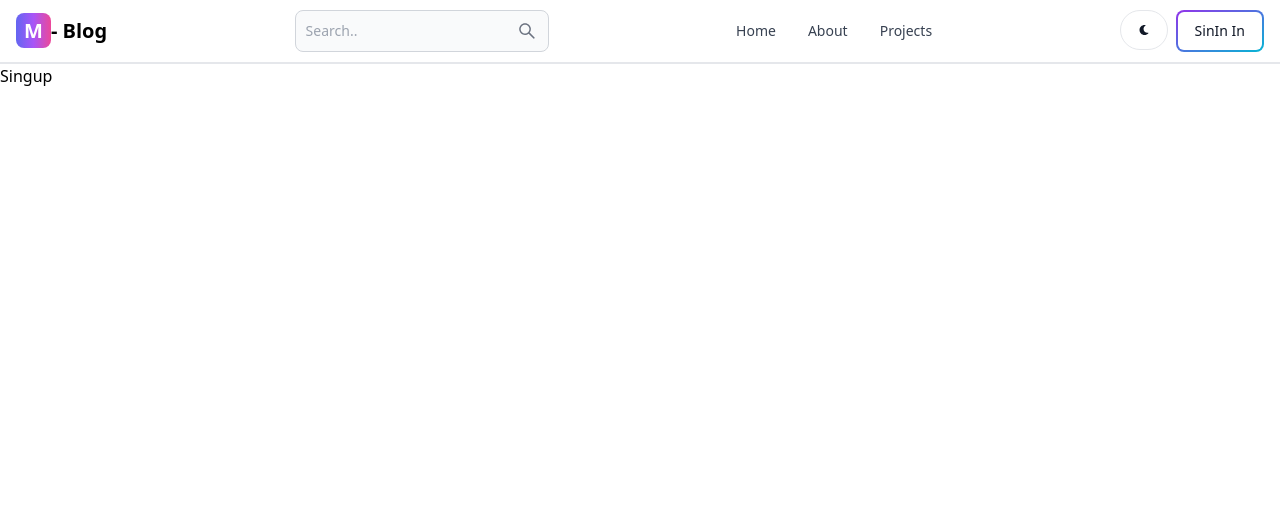
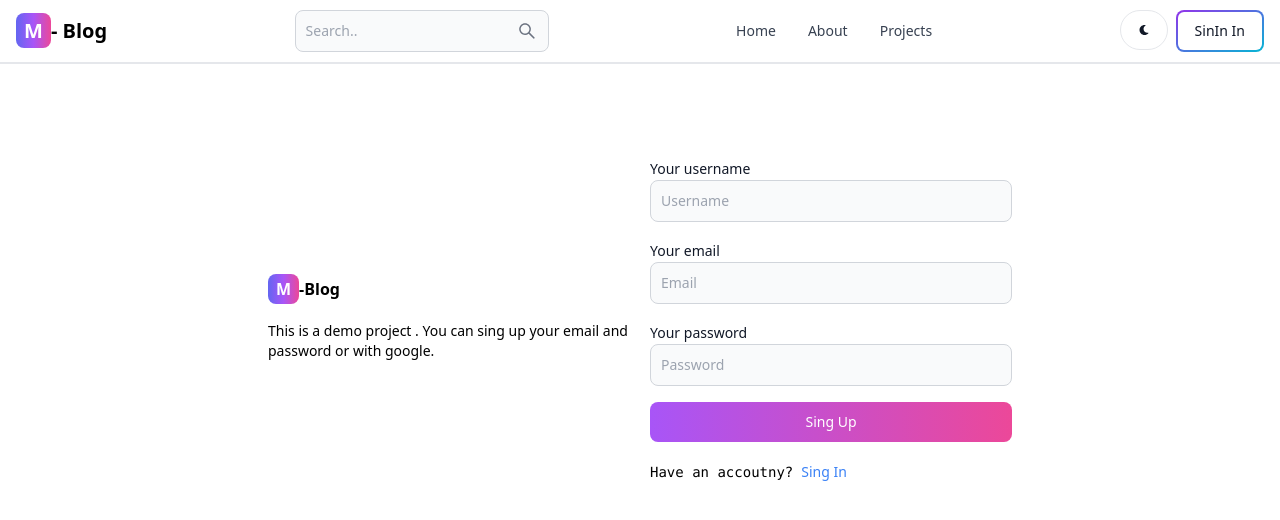
Before and after one commit to Mehebub24/m-blog, a React (Vite) app in the folder client/: page /Singup in a window 1280 px wide. Shown: the top 520 px of the page. Built offline with nearby package versions, Linux system fonts and the light colour scheme.

Commit message:
create sign up page ui

```diff
--- a/client/src/page/Singup.jsx
+++ b/client/src/page/Singup.jsx
@@ -1,5 +1,60 @@
+import { Link } from "react-router-dom";
+import {Label, TextInput,Button} from 'flowbite-react'
+
 export default function Singup() {
   return (
-    <div>Singup</div>
+    <div className="min-h-screen mt-20">
+      <div className="flex p-3 max-w-3xl mx-auto flex-col md:flex-row md:items-center gap-5">
+        {/*left*/}
+        <div className="flex-1">
+        <Link to='/' className="font-bold dark:text-whitetext-4xl">
+               <span className="px-2 py-1 bg-gradient-to-r from-indigo-500 via-purple-500 to-pink-500 rounded-lg text-white">
+               M
+             </span>-Blog
+         </Link>
+         <p className="text-sm mt-5">
+          This is a demo project . You can sing up your email and password or with google.
+         </p>
+        </div>
+        {/*right*/}
+        <div className="flex-1">
+          <form className="flex flex-col gap-4">
+            <div>
+             <Label value="Your username"/>
+              <TextInput
+                type="text"
+                placeholder="Username"
+                id='username'
+              />
+            </div>
+            <div>
+             <Label value="Your email"/>
+              <TextInput
+                type="text"
+                placeholder="Email"
+                id='email'
+              />
+            </div>
+            <div>
+             <Label value="Your password"/>
+              <TextInput
+                type="text"
+                placeholder="Password"
+                id='password'
+              />
+            </div>
+            <Button type="submit" gradientDuoTone='purpleToPink' className="">
+              Sing Up
+            </Button>
+          </form>
+          <div className="flex gap-2 text-sm mt-5">
+            <samp>Have an accoutny? </samp>
+            <Link to='/sing-in' className="text-blue-500">
+            Sing In
+            </Link>
+          </div>
+        </div>
+      </div>
+    </div>
   )
 }
```
